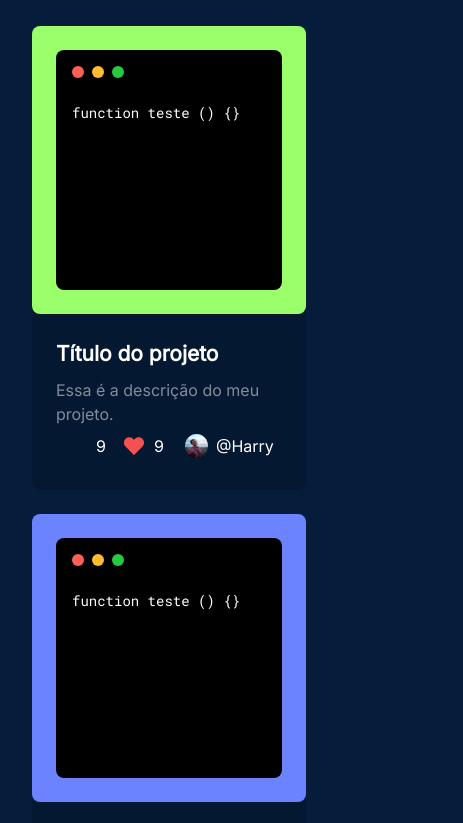
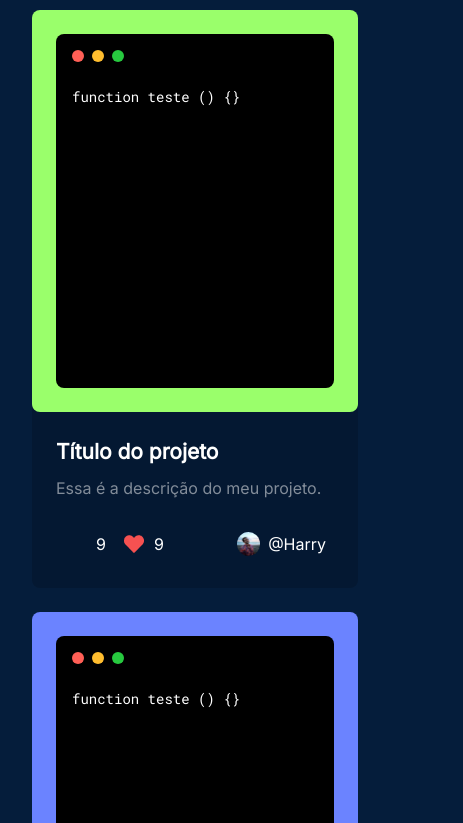
Before and after one commit to eduardomassart/AluraDev, a plain HTML site: page assets/pages/comunidade.html in a window 390 px wide. Shown: the part 102-925 px from the top of the page, 463 px wide, since content can reach past the window. Drawn offline with Linux system fonts and the light colour scheme.

Commit message:
Conclusão da estilização da página de comunidade e ajustes de responsividade do site para tablet e mobile

```diff
--- a/assets/css/cabeçalho.css
+++ b/assets/css/cabeçalho.css
@@ -118,7 +118,7 @@
     }
 }
 
-@media screen and (max-width: 375px) {
+@media screen and (max-width: 480px) {
     .logo {
         margin-right: 28%;
     }
--- a/assets/css/projeto.css
+++ b/assets/css/projeto.css
@@ -150,3 +150,28 @@
         width: 450px;
     }
 }
+
+@media screen and (max-width: 768px) {
+    .conteudo__codigo {
+        width: 100%;
+    }
+
+    .projeto {
+        width: 100%;
+        height: 518px;
+    }
+
+    .secao__codigo {
+        height: 342px;
+    }
+}
+
+@media screen and (max-width: 480px) {
+    .projeto {
+        height: 578px;
+    }
+
+    .secao__codigo {
+        height: 402px;
+    }
+}
```
